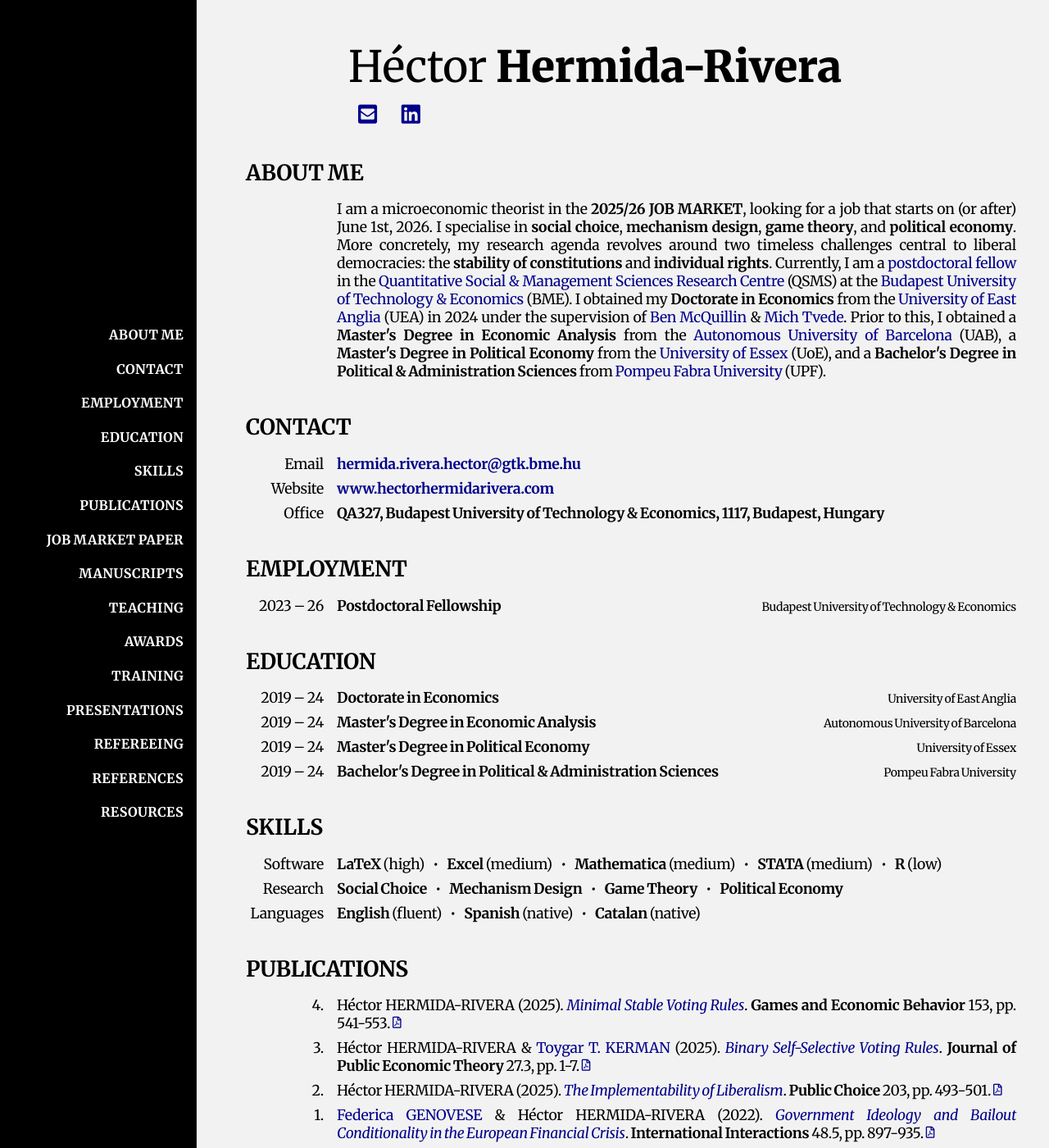
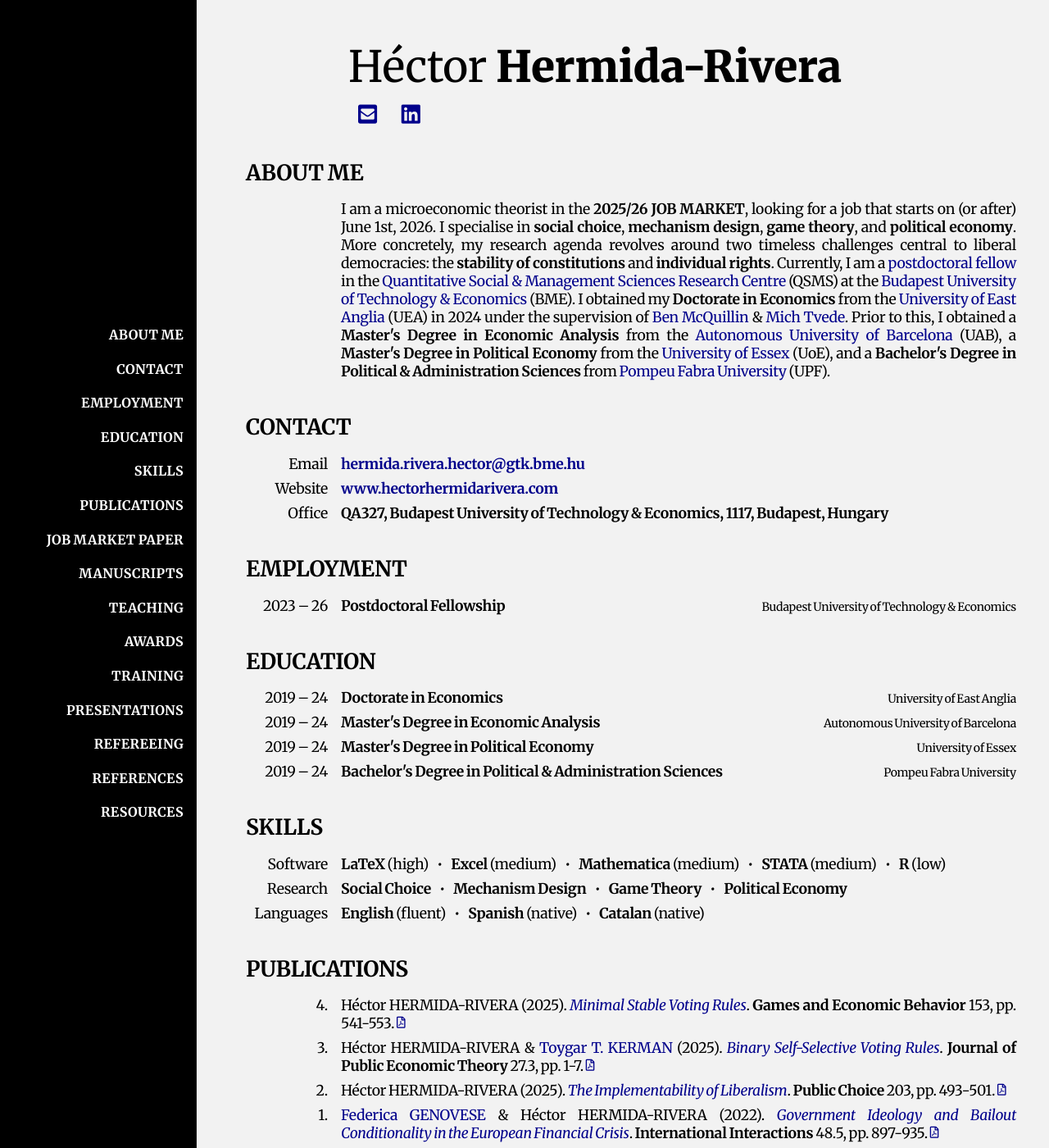
Before and after one commit to HectorHermidaRivera/hectorhermidarivera.github.io, a Jekyll site: the page built from index.md, in a window 1280 px wide and 1400 px high. Shown: the whole window at 82% size. Built offline with Jekyll 4.4.1, drawn with Linux system fonts in a browser that asks for light colours; a style sheet for code colours, icons or effects is not loaded.

Commit message:
Update style.css

```diff
--- a/assets/css/style.css
+++ b/assets/css/style.css
@@ -60,7 +60,7 @@ body {
 /* Two-column layout */
 .two-column {
   display: grid;
-  grid-template-columns: 95px auto;
+  grid-template-columns: 100px auto;
   gap: 8px 16px;
   align-items: start;
   margin-top: 0px;
@@ -107,7 +107,7 @@ body {
 
 .two-column-2rows {
   display: grid;
-  grid-template-columns: 95px auto;
+  grid-template-columns: 100px auto;
   gap: 8px 16px;
 }
 
@@ -148,7 +148,7 @@ body {
 /* grid for date + right content */
 .two-column-3rows {
   display: grid;
-  grid-template-columns: 95px 1fr;
+  grid-template-columns: 100px 1fr;
   gap: 8px 16px;
   align-items: start;
 }
```
